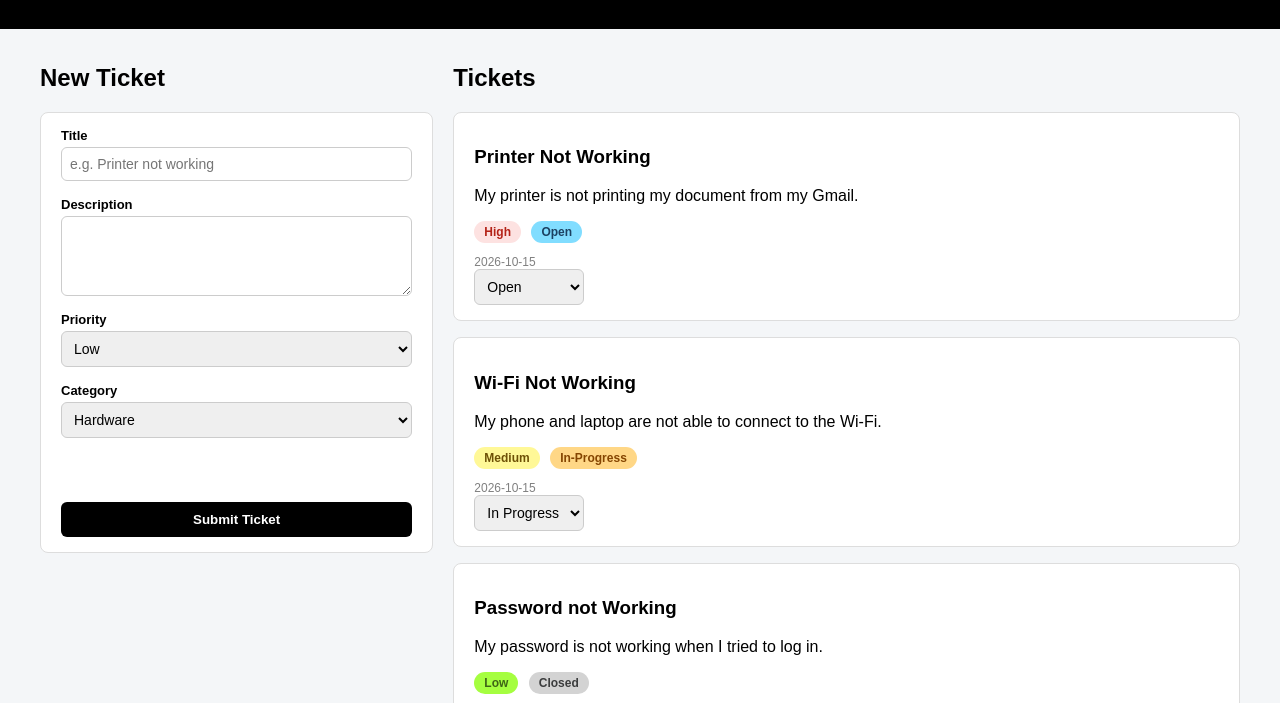
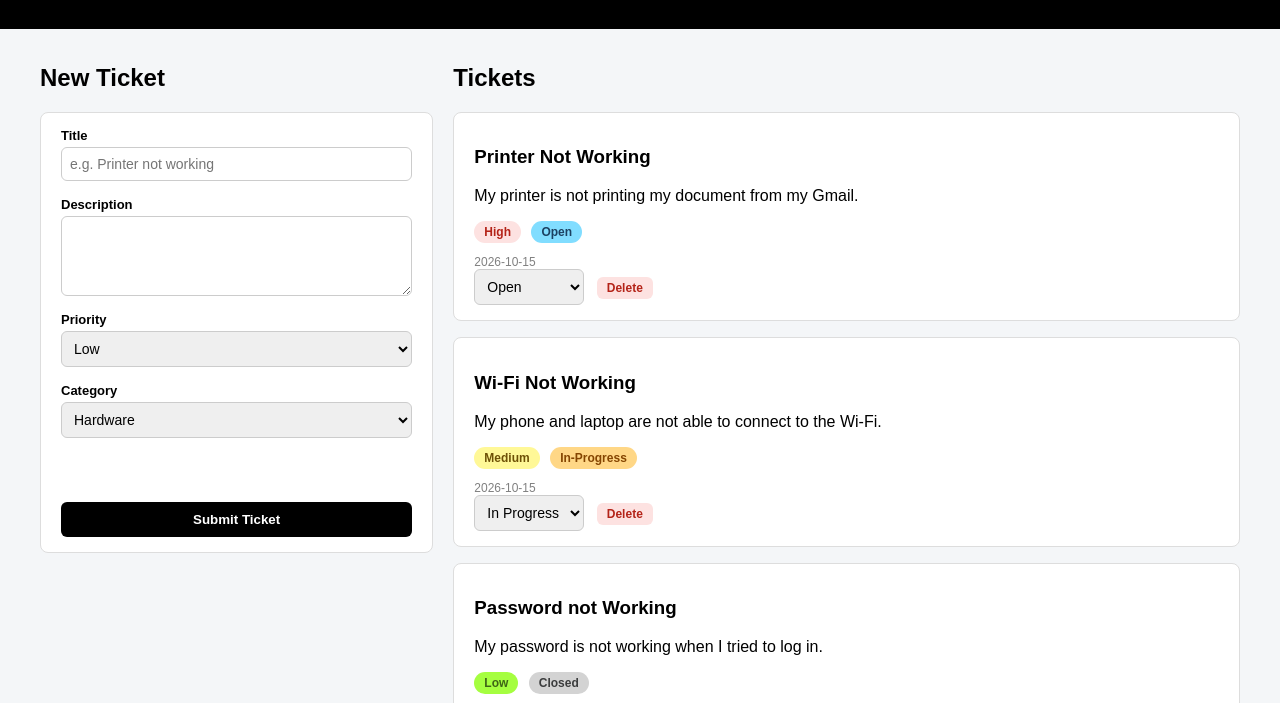
Before and after one commit to Mervraja75/ticket-tracker-app, a plain HTML site: page client/index.html in a window 1280 px wide. Shown: the part 71-774 px from the top of the page. Drawn offline with Linux system fonts and the light colour scheme.

Commit message:
Added delete button to remove tickets

```diff
--- a/client/app.js
+++ b/client/app.js
@@ -1,7 +1,14 @@
 // PART 1 (day 14) (Making a filing cabinet)
 // Each ticket is a folder, the array is the drawer,
 // and forEach is a worker checking each folder one by one
-const tickets = [ // task 1
+
+// PART 8: (DAY 17)
+// tickets is a const, and we can’t replace a const.
+// changed const tickets to let tickets.
+// (push() worked with const because it changes the same array.
+// filter() creates a new one, so we need let.
+
+let tickets = [ // task 1
     {
         id: 1,
         title: "Printer Not Working",
@@ -55,6 +62,7 @@ tickets.forEach(function (ticket) {
 // Hanging a TV screen that shows what’s in the drawer.
 // Add a folder, and it shows up on the screen
 
+//renderTickets() template
 function renderTickets() {
     const list = document.querySelector("#ticket-list");
     list.innerHTML = "";
@@ -75,6 +83,8 @@ function renderTickets() {
                 <option value="in-progress">In Progress</option>
                 <option value="closed">Closed</option>
             </select>
+
+            <button class="delete-btn" type="button">Delete</button>
         `;
 
         //PART 5 (DAY 17)
@@ -85,13 +95,19 @@ function renderTickets() {
         card.querySelector("h3").textContent = ticket.title;
         card.querySelector("p").textContent = ticket.description;
 
-        //PART 7 (DAY 19) - Make the Dropdown work
-        const statusSelect = card.querySelector(".status-select");
-        statusSelect.value = ticket.status;
+        //PART 7 (DAY 19) - Make the Dropdown work (dropdown listener)
+        const statusSelect = card.querySelector(".status-select");//find the status to select
+        statusSelect.value = ticket.status; //dropdown for "change"
         statusSelect.addEventListener("change", function () {
-            updateStatus(ticket.id, statusSelect.value);
+            updateStatus(ticket.id, statusSelect.value); //inside listener, a function to update the status of the ticket
             //the id → get it from ticket
             // the new status → get it from statusSelect
+        });
+
+        //PART 8 (Day 20): Delete a Ticket (Make the button work)
+        const deleteBtn = card.querySelector(".delete-btn");//find the delete button in this card
+        deleteBtn.addEventListener("click", function () { //click to delete
+            deleteTicket(ticket.id); //inside listener, a function to delete the ticket
         });
 
         list.appendChild(card);
@@ -159,7 +175,7 @@ form.addEventListener("submit", function (event) { // Submit listener
 
 //PART 7 (DAY 19): updateStatus
 // add a status dropdown on each card
-// you can move a ticket from Open → In Progress → Closed.
+// we can change a ticket from Open to In Progress to Closed.
 function updateStatus(id, newStatus) {
     const ticket = tickets.find(function (t) {
         return t.id === id;
@@ -167,3 +183,15 @@ function updateStatus(id, newStatus) {
     ticket.status = newStatus;
     renderTickets();
 }
+
+//PART 8: Day 20: Delete a Ticket
+function deleteTicket(id) {
+    tickets = tickets.filter(function (t) {
+        return t.id !== id;
+    });
+    renderTickets();
+
+    if (!confirm("Are you sure you want to DELETE this ticket?")) {
+        return;
+    }
+}
--- a/client/styles.css
+++ b/client/styles.css
@@ -144,6 +144,20 @@ input:focus, textarea:focus, select:focus {
     outline: 2px solid #9db8ff;
 }
 
+/* DELETE BUTTON */
+.delete-btn {
+    background-color: #fde2e1;
+    color: #b42318;
+    padding: 4px 10px;
+    font-size: 12px;
+    margin-left: 8px;
+}
+
+.delete-btn:hover {
+    background-color: #b42318;
+    color: white;
+}
+
 /* FLEXBOX AXES
    justify = ALONG the flex direction (main axis)
    align   = ACROSS the flex direction (cross axis) */
```
